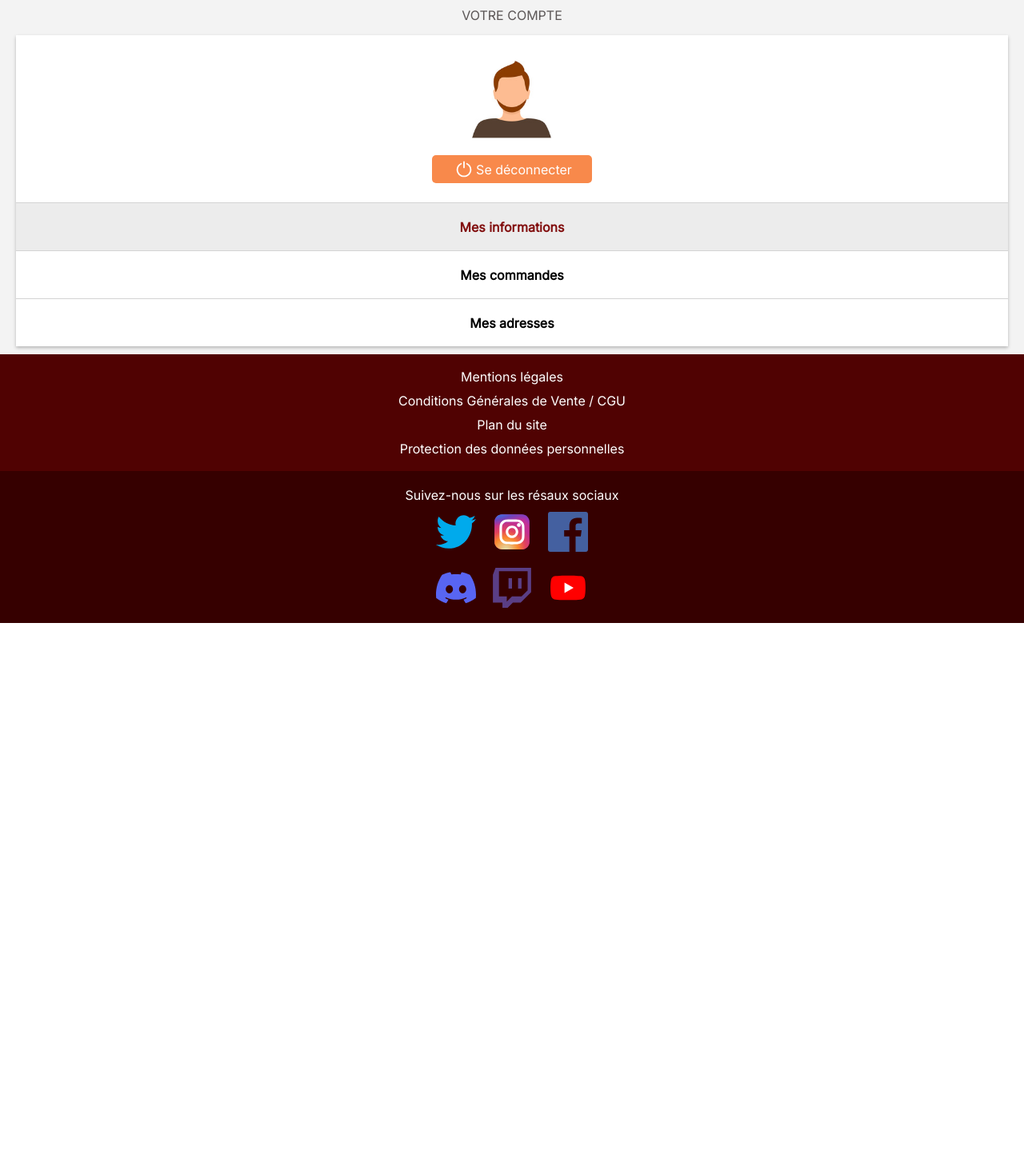
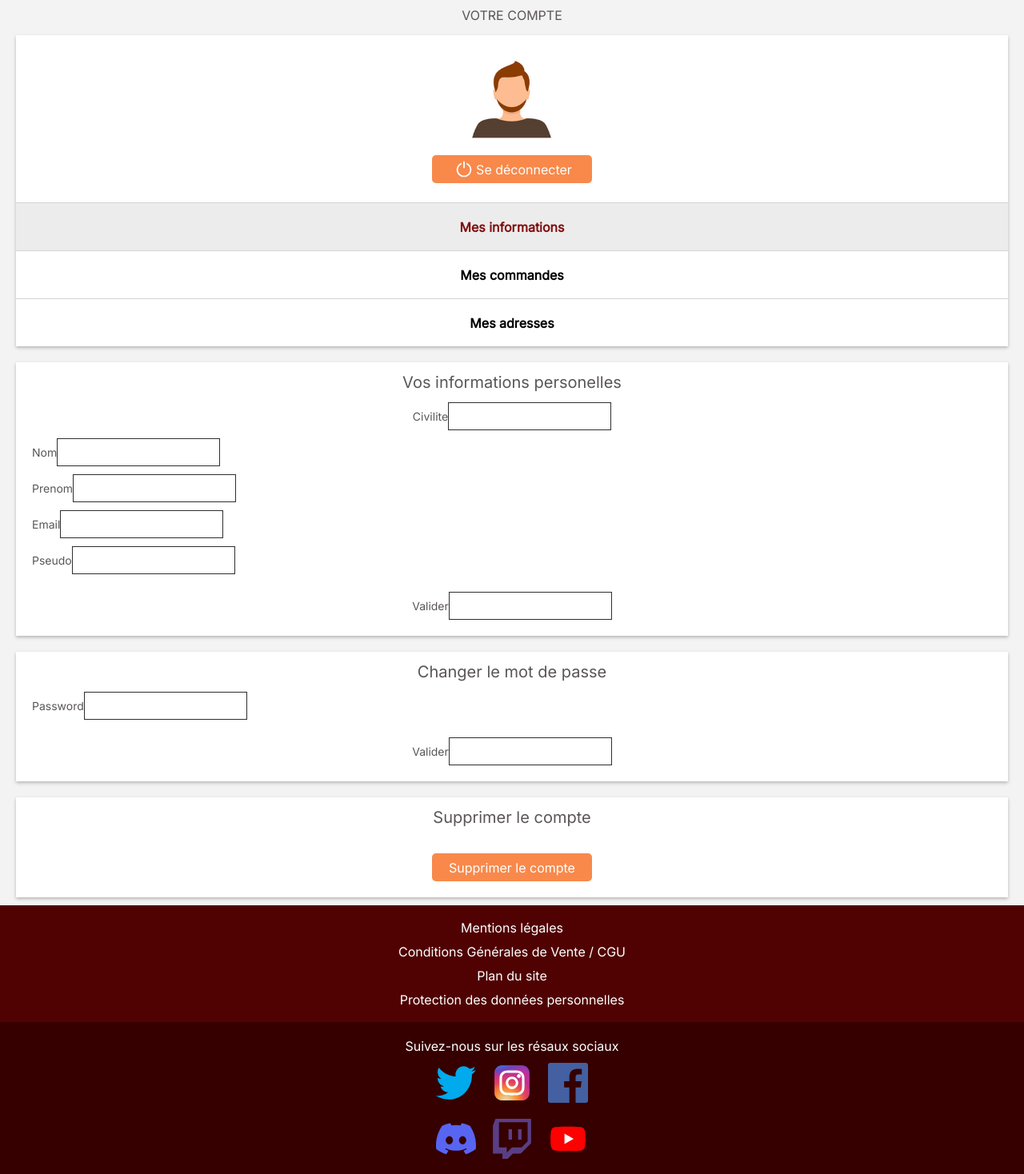
Before and after one commit to Xaphan67/TechTreckMarket, a Symfony app: template templates/utilisateur/index.html.twig in a window 1280 px wide. Shown: the part 126-1594 px from the top of the page at 80% size. Before the commit the page ends 905 px from the top, so only its background shows below. Run offline with Twig, Linux system fonts and the light colour scheme; the template is opened without the code that fills it, so the values that code supplies are empty; form fields are guessed from the names that the template uses; some libraries are stand-ins or nearby versions.

Commit message:
Add User informations to profile

```diff
--- a/public/css/style.css
+++ b/public/css/style.css
@@ -227,6 +227,8 @@ select {
 }
 
 input[type="text"],
+input[type="email"],
+input[type="password"],
 select {
     height: 35px;
 }
@@ -290,11 +292,15 @@ label {
     text-align: center;
 }
 
-.bouton-petit {
+.bouton-100 {
+    width: 100px;
+}
+
+.bouton-150 {
     width: 150px;
 }
 
-.bouton-normal {
+.bouton-200 {
     width: 200px;
 }
 
@@ -306,6 +312,25 @@ label {
 
 .formulaire-double-texte input[type="text"] {
     width: 110px;
+}
+
+.formulaire {
+    padding: 0px 20px 20px 20px;
+}
+
+.formulaire-champ {
+    margin-bottom: 10px;
+}
+
+.formulaire-radio {
+    display: flex;
+}
+
+.formulaire-texte,
+.password-field {
+    display: flex;
+    width: 100%;
+    flex-direction: column;
 }
 
 /* Pagination */
@@ -576,7 +601,7 @@ label {
     gap: 20px;
     flex-direction: column;
     align-items: center;
-    padding-top: 30px;
+    padding-top:30px;
 }
 
 .profil-categories {
@@ -591,6 +616,12 @@ label {
     height: 60px;
     border-top: 1px solid var(--border);
     font-weight: bold;
+}
+
+.profil-supprimer {
+    display: flex;
+    justify-content: center;
+    margin: 20px 0px;
 }
 
 .pc-actif {
@@ -655,4 +686,11 @@ label {
         color: var(--links);
         background-color: var(--arianeBg);
     }
+
+    /* Formulaires */
+
+    .formulaire-centre {
+        display: flex;
+        justify-content: center;
+    }
 }
--- a/templates/categorie/index.html.twig
+++ b/templates/categorie/index.html.twig
@@ -111,7 +111,7 @@
                         <input type="text" id="prixMax" name="prixMax" placeholder="Maximum" />
                     </div>
                     <div class="bouton-centre">
-                        <button class="bouton-petit" type="submit">Valider</button>
+                        <button class="bouton-150" type="submit">Valider</button>
                     </div>
                 </form>
             </div>
--- a/templates/utilisateur/index.html.twig
+++ b/templates/utilisateur/index.html.twig
@@ -9,7 +9,58 @@
         <h2>Votre compte</h2>
         {% set categorie = "infos" %}
         {% include "utilisateur/menu.html.twig" with {'categorie': categorie} %}
-        {{ utilisateur.email }}
+    </div>
+    <div class="conteneur">
+        <h2>Vos informations personelles</h2>
+        <div class="formulaire">
+            {{ form_start(infosUtilisateur) }}
+            <div class="formulaire-centre">
+                <div class="formulaire-champ">
+                    {{ form_row(infosUtilisateur.civilite) }}
+                </div>
+            </div>
+            <div>
+                <div>
+                    <div class="formulaire-champ">
+                        {{ form_row(infosUtilisateur.nom) }}
+                    </div>
+                    <div class="formulaire-champ">
+                        {{ form_row(infosUtilisateur.prenom) }}
+                    </div>
+                </div>
+                <div>
+                    <div class="formulaire-champ">
+                        {{ form_row(infosUtilisateur.email) }}
+                    </div>
+                    <div class="formulaire-champ">
+                        {{ form_row(infosUtilisateur.pseudo) }}
+                    </div>
+                </div>
+            </div>
+            <div class="bouton-centre">
+                {{ form_row(infosUtilisateur.Valider) }}
+            </div>
+            {{ form_end(infosUtilisateur) }}
+        </div>
+    </div>
+    <div class="conteneur">
+        <h2>Changer le mot de passe</h2>
+        <div class="formulaire">
+            {{ form_start(mdpUtilisateur) }}
+            <div class="formulaire-champ">
+                {{ form_row(mdpUtilisateur.password) }}
+            </div>
+            <div class="bouton-centre">
+                {{ form_row(mdpUtilisateur.Valider) }}
+            </div>
+            {{ form_end(mdpUtilisateur) }}
+        </div>
+    </div>
+    <div class="conteneur">
+        <h2>Supprimer le compte</h2>
+        <div class="profil-supprimer">
+            <a class="bouton-lien bouton-lien-centre bouton-200" href="">Supprimer le compte</a>
+        </div>
     </div>
 </div>
 
--- a/templates/utilisateur/menu.html.twig
+++ b/templates/utilisateur/menu.html.twig
@@ -4,24 +4,41 @@
         {% if utilisateur.nom and utilisateur.prenom %}
             <p>{{ utilisateur.nom }} {{ utilisateur.prenom }}</p>
         {% endif %}
-        <a class="bouton-lien bouton-lien-centre bouton-normal" href="{{ path('app_logout') }}"><img src="{{ asset('svg/utilisateurs/logout.svg') }}" alt="Se déconnecter">Se déconnecter</a>
+        <a class="bouton-lien bouton-lien-centre bouton-200" href="{{ path('app_logout') }}"><img src="{{ asset('svg/utilisateurs/logout.svg') }}" alt="Se déconnecter">Se déconnecter</a>
         <div class="profil-categories">
+            {% if categorie == "infos" %}
+                <div class="profil-categorie pc-actif">
+                    Mes informations
+                </div>
+            {% else %}
             <a href="">
-
-                <div class="profil-categorie {{categorie == "infos" ? "pc-actif" : "" }}">
+                <div class="profil-categorie">
                     Mes informations
                 </div>
             </a>
-            <a href="">
-                <div class="profil-categorie {{categorie == "commandes" ? "pc-actif" : "" }}">
+            {% endif %}
+            {% if categorie == "commandes" %}
+                <div class="profil-categorie pc-actif">
                     Mes commandes
                 </div>
-            </a>
-            <a href="">
-                <div class="profil-categorie {{categorie == "adresses" ? "pc-actif" : "" }}">
+            {% else %}
+                <a href="">
+                    <div class="profil-categorie">
+                        Mes commandes
+                    </div>
+                </a>
+            {% endif %}
+            {% if categorie == "adresses" %}
+                <div class="profil-categorie pc-actif">
                     Mes adresses
                 </div>
-            </a>
+            {% else %}
+                <a href="">
+                    <div class="profil-categorie">
+                        Mes adresses
+                    </div>
+                </a>
+            {% endif %}
         </div>
     </div>
 </div>
```
Also changed, not shown: src/Controller/UtilisateurController.php (+7 -0 lines), src/Form/InfosUtilisateurType.php (added, +66 -0 lines), src/Form/MotDePasseUtilisateurType.php (added, +43 -0 lines).
